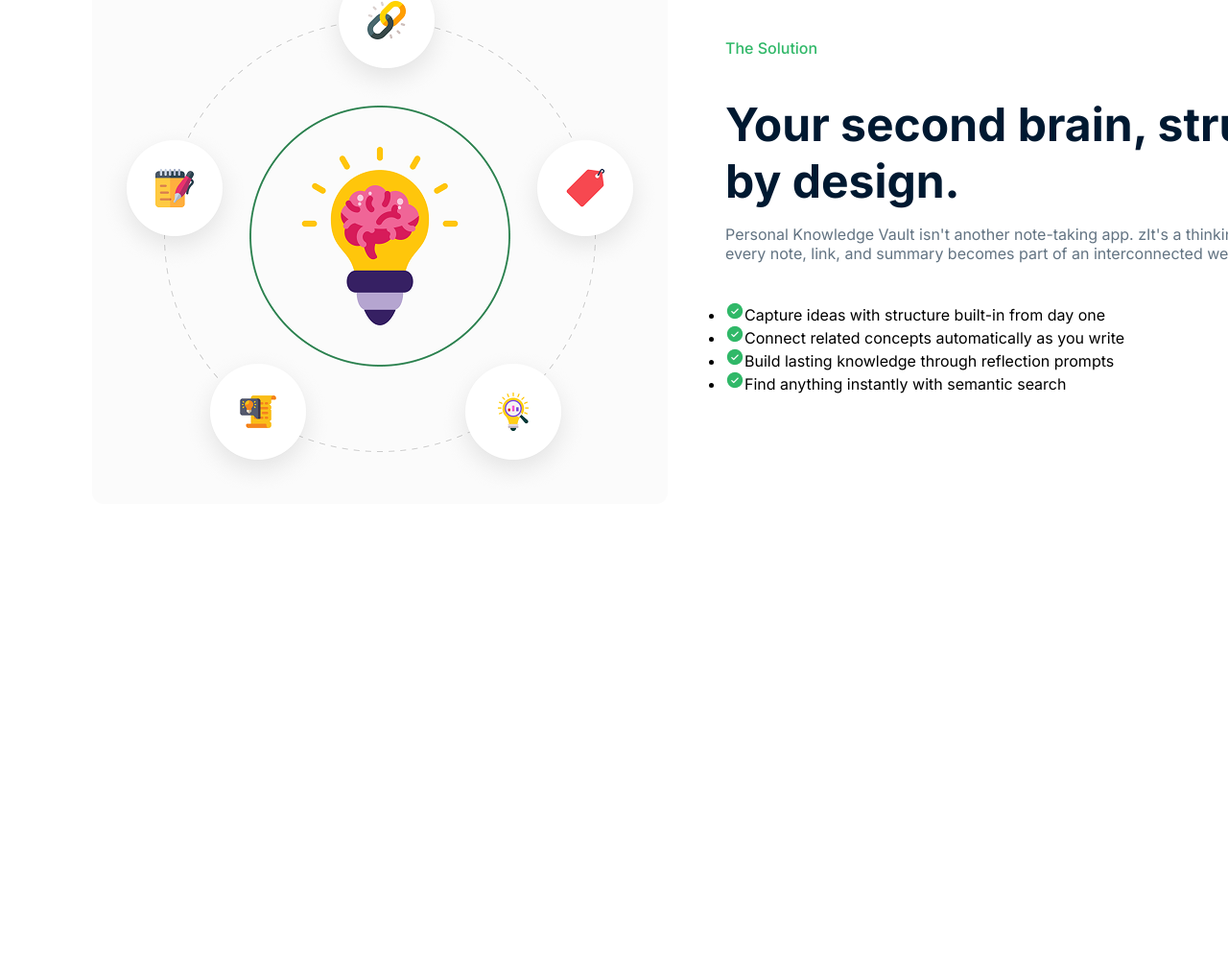
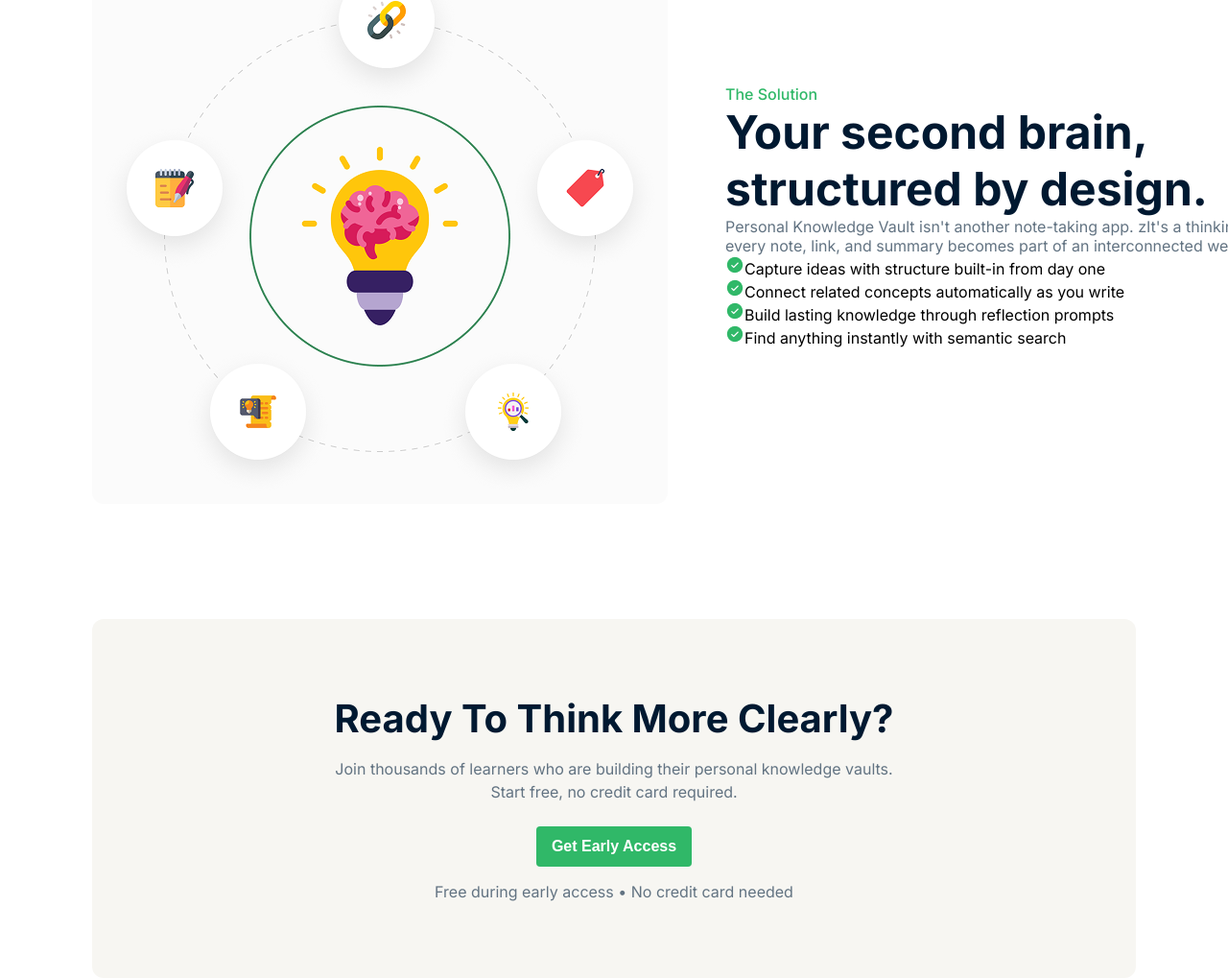
Before and after one commit to mdrakibhasan12112/B-Assignment01, a plain HTML site: page index.html in a window 1280 px wide. Shown: the part 1474-2493 px from the top of the page at 96% size. Before the commit the page ends 2119 px from the top, so only its background shows below. Drawn offline with Linux system fonts and the light colour scheme.

Commit message:
challenging part complet

```diff
--- a/index.html
+++ b/index.html
@@ -107,8 +107,9 @@
       </div>
       <div class="brain-content">
         <p class="green">The Solution</p>
-        <h2>Your second brain,
-          structured by design.</h2>
+        <h2>Your second brain,<br>
+          <span>structured by design.</span>
+        </h2>
         <p>Personal Knowledge Vault isn't another note-taking app. zIt's a thinking environment where every note, link,
           and
           summary becomes part of an interconnected web of understanding</p>
@@ -125,9 +126,25 @@
   </section>
 
 
+  <section id="ready">
+    <div class="ready-container">
+      <div class="ready-content">
+        <h3>Ready To Think More Clearly?</h3>
+        <p>Join thousands of learners who are building their personal knowledge vaults. <br> Start free, no credit card
+          required.</p>
+      </div>
+      <button class="btn">Get Early Access</button>
+      <p>Free during early access • No credit card needed</p>
+    </div>
+  </section>
 
+<!-- footer-section -->
 
+<section id="footer">
+  <div>
 
+  </div>
+</section>
 
 
 
--- a/style.css
+++ b/style.css
@@ -109,54 +109,62 @@
   padding-bottom: 32px;
 }
 
-#about{
+#about {
   padding-top: 60px;
 }
 
- #about .about-container{
+#about .about-container {
   width: 85%;
   max-width: 1360px;
   margin: 0 auto;
   text-align: center;
-  background-color:#FFFFFF;
+  background-color: #FFFFFF;
   padding: 0 auto;
 }
-.section-heading{
+
+.section-heading {
   max-width: 1360px;
   text-align: center;
 }
-.section-heading h2{
+
+.section-heading h2 {
   font-size: 48px;
   font-weight: bold;
   margin-bottom: 14px;
 }
-.section-heading p{
+
+.section-heading p {
   font-size: 16px;
   line-height: 20px;
   margin-bottom: 44px;
   color: #627382;
 }
-#about .about-container .about-info{
+
+#about .about-container .about-info {
   display: flex;
   justify-content: space-around;
 }
-.about-info .note-card p{
+
+.about-info .note-card p {
   font-size: 16px;
- color:#627382;
+  color: #627382;
 }
-.about-info .note-card h4{
+
+.about-info .note-card h4 {
   font-size: 24px;
   font-weight: ;
- color:#001931;
+  color: #001931;
 }
-.about-info .note-card img{
+
+.about-info .note-card img {
   width: 60px;
   height: 60px;
   background: #F95555;
- color:#FFFFFF;
- border-radius:100% ;
+  color: #FFFFFF;
+  border-radius: 100%;
 }
-#about .about-container .about-info .note-card{
+
+#about .about-container .about-info .note-card {
   width: 322px;
   height: 300px;
   justify-content: center;
@@ -168,47 +176,85 @@
   background: rgba(255, 255, 255, 1);
 }
 
-.brain-container{
+.brain-container {
   width: 85%;
   max-width: 1360px;
   text-align: center;
   display: flex;
   align-items: center;
   margin: 120px auto;
-   gap:60px;
+  gap: 60px;
   justify-content: space-between;
 }
-.brain-container .brain-image{
+
+.brain-container .brain-image {
   width: 600px;
   height: 600px;
   border-radius: 12px;
 }
-.brain-container .brain-content .green{
+
+.brain-container .brain-content .green {
   font-size: 16px;
   font-weight: 500;
   line-height: 20px;
   text-align: left;
- color:#30B868;
+  color: #30B868;
   width: 700px;
 }
- .brain-container .brain-content h2{
+
+.brain-container .brain-content h2 {
   font-size: 48px;
   font-weight: bold;
   color: #001931;
-width: 700px;
+
   text-align: left;
-margin-top: 16px;
-margin-bottom: 16px;
+
 }
-  .brain-container .brain-content p{
+
+.brain-container .brain-content p {
   font-size: 16px;
   text-align: left;
   font-weight: 400;
   line-height: 20px;
   color: #627382;
-    margin-bottom: 40px;
+
 }
-    .brain-container .brain-content .tik-icon li{
-     text-decoration: none;
+
+.brain-container .brain-content .tik-icon li {
+  list-style-type: none;
   text-align: left;
 }
+
+#ready {
+  width: 85%;
+  max-width: 1360px;
+  margin: 0 auto;
+  border-radius: 12px;
+  background: rgba(247, 246, 242, 1);
+  text-align: center;
+}
+
+.ready-container {
+  padding: 80px 40px;
+}
+.ready-container .ready-content h3{
+  font-size: 40px;
+    font-weight: 700;
+    line-height: 48px;
+    color: #001931;
+    margin-bottom: 16px;
+}
+.ready-container .ready-content p{
+  font-size: 16px;
+    font-weight: 400;
+    line-height: 24px;
+    color: #627382;
+    margin-bottom: 24px;
+}
+.ready-container p{
+  font-size: 16px;
+    font-weight: 400;
+    line-height: 20px;
+    color: #627382;
+    margin-top: 16px;
+}
```
Lines whose indentation alone changed are shown as unchanged.
